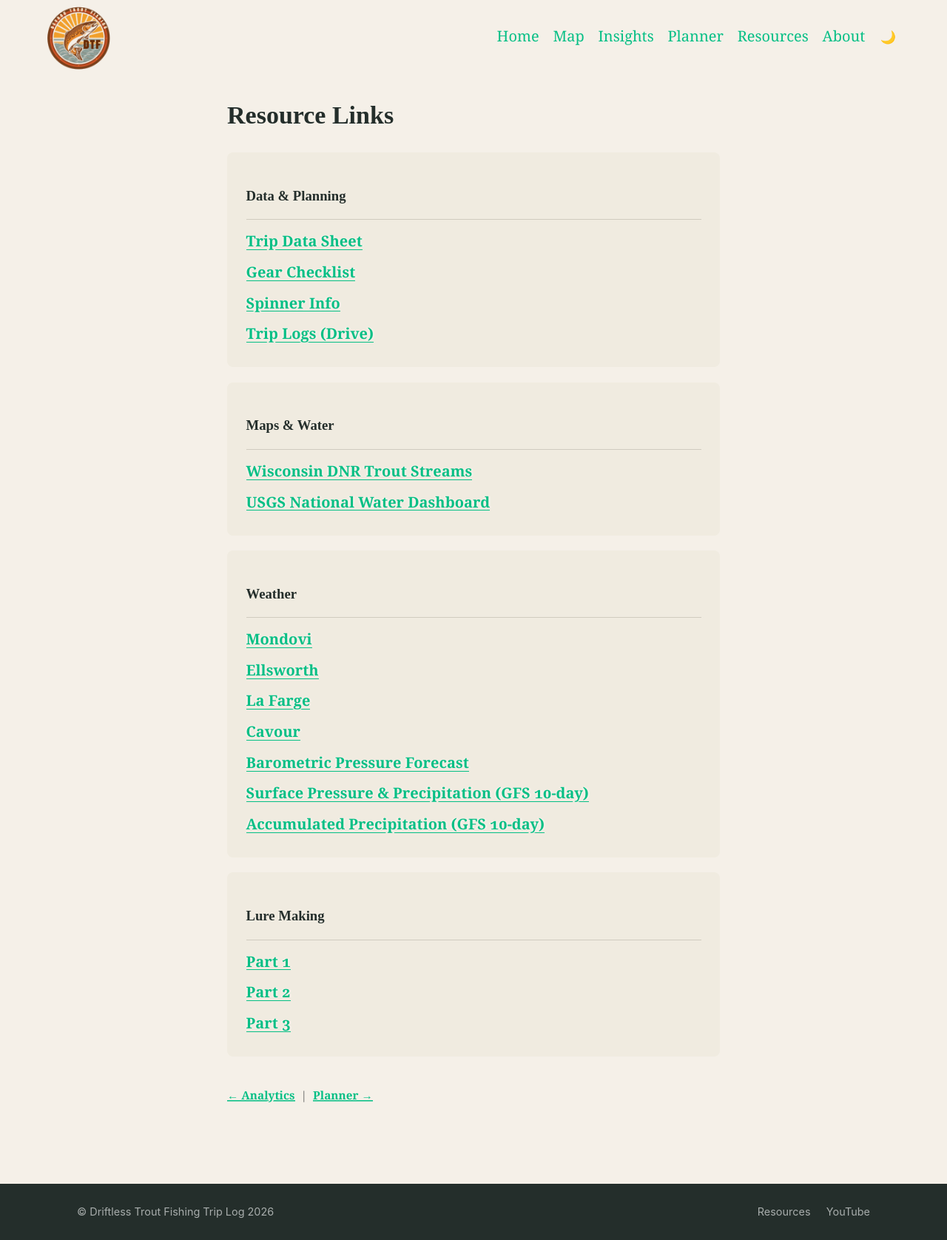
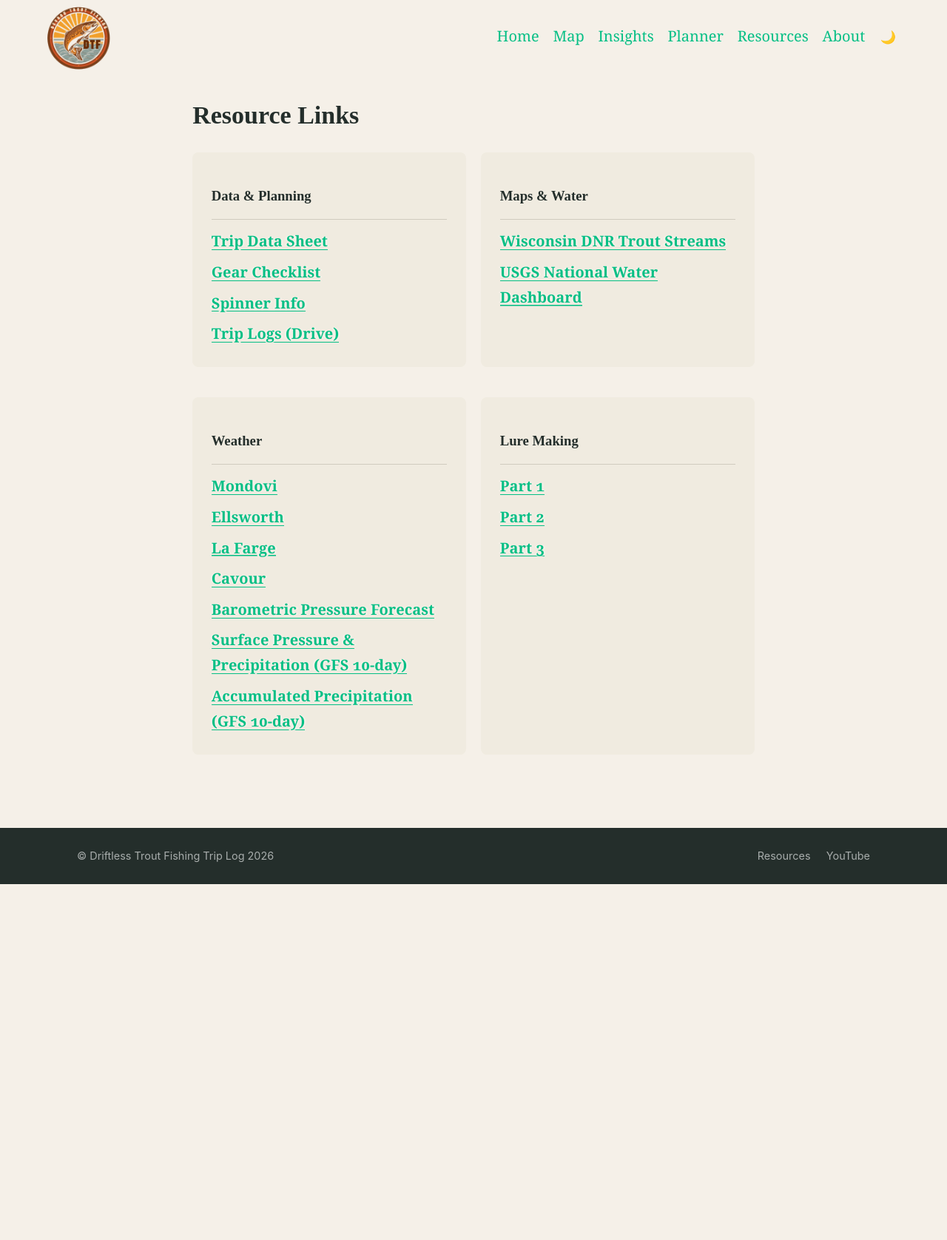
Before and after one commit to Cyro6/cyro6.github.io, a Jekyll site: the page built from resources.html, in a window 1280 px wide. Shown: the whole page at 74% size. Built offline with Jekyll 4.4.1, drawn with Linux system fonts in a browser that asks for light colours; after the commit the page ends 1195 px from its top, so only the background shows below that.

Commit message:
Split resources into two-column grid, remove stale footer link
Co-Authored-By: Claude Sonnet 4.6 <noreply@anthropic.com>

```diff
--- a/resources.html
+++ b/resources.html
@@ -6,6 +6,7 @@ title: Resources
 <div class="resources-page typeset">
   <h1>Resource Links</h1>
 
+  <div class="res-grid">
     <div class="res-card">
       <h2>Data &amp; Planning</h2>
       <ul>
@@ -45,17 +46,24 @@ title: Resources
         <li><a href="https://www.youtube.com/watch?v=evMnbfZPjYY" target="_blank">Part 3</a></li>
       </ul>
     </div>
-
-  <p class="res-footer">
-    <a href="/Analytics">← Analytics</a> &nbsp;|&nbsp; <a href="/planner">Planner →</a>
-  </p>
+  </div>
 </div>
 
 <style>
 .resources-page {
-  max-width: 700px;
+  max-width: 900px;
   margin: 0 auto;
   padding: 1rem;
+}
+
+.res-grid {
+  display: grid;
+  grid-template-columns: 1fr 1fr;
+  gap: 1.2rem;
+}
+
+@media (max-width: 600px) {
+  .res-grid { grid-template-columns: 1fr; }
 }
 
 .resources-page h1 {
```
Lines whose indentation alone changed are shown as unchanged.
